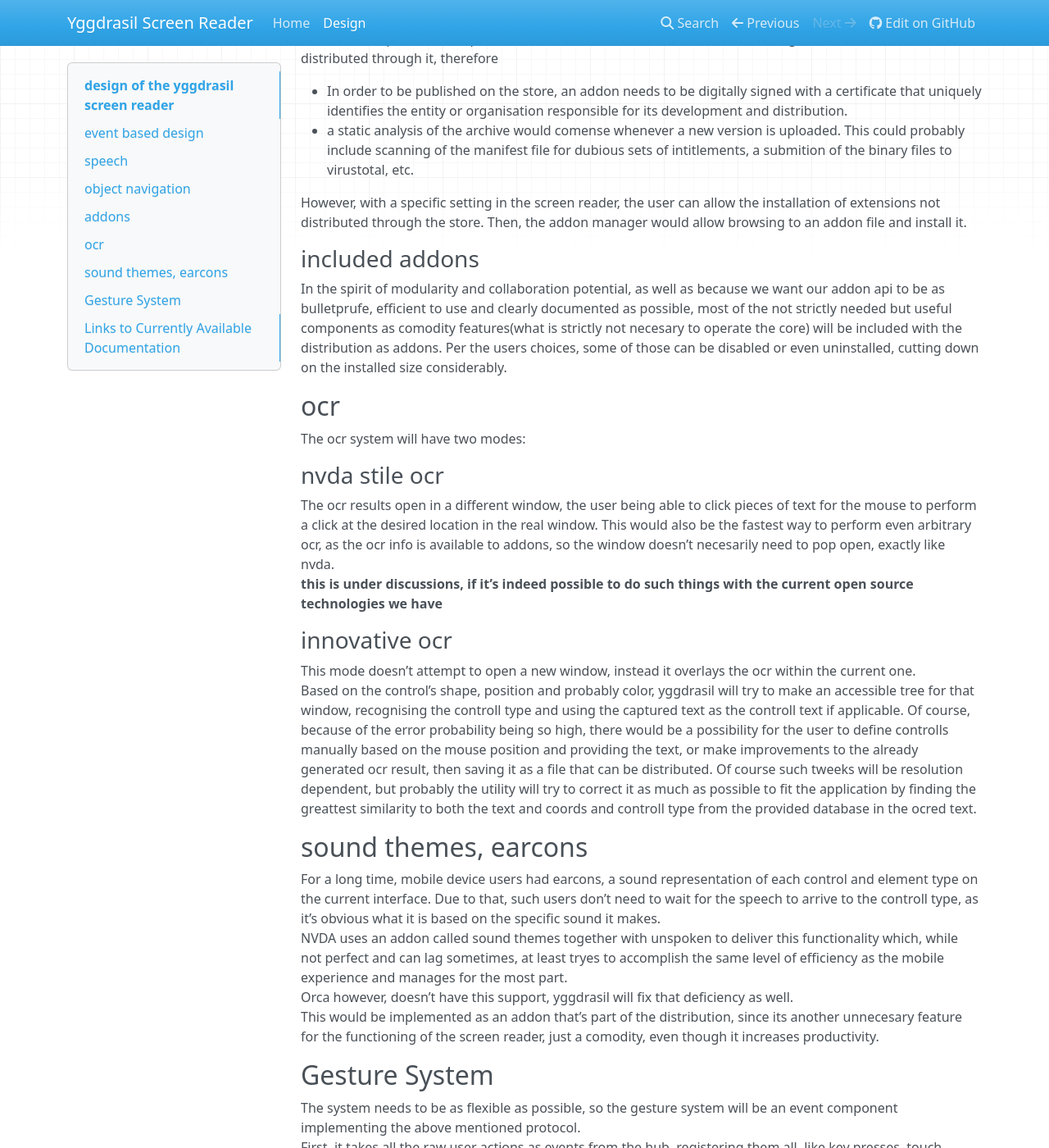
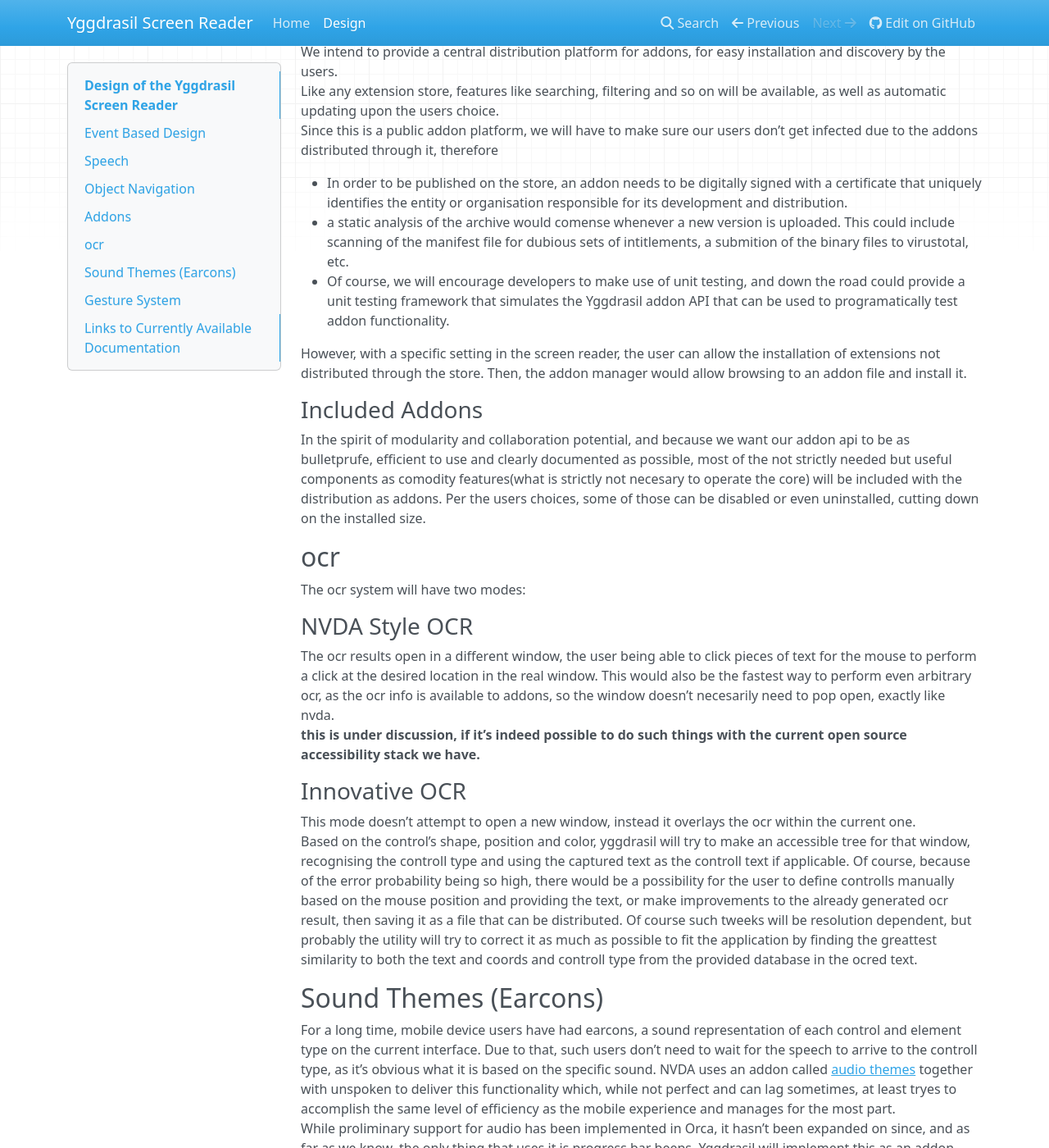
Before and after one commit to brogar2000/site, an MkDocs documentation site: the page built from docs/design-document.md, in a window 1280 px wide and 1400 px high, scrolled down 2039 px. Shown: the whole window at 82% size. Built offline with MkDocs 1.6.1, drawn with Linux system fonts in a browser that asks for light colours; nearby versions of some CDN libraries; some of the changed text lies outside the part shown.

Commit message:
More minor grammatical fixes and clarifications in the design doc.

```diff
--- a/docs/design-document.md
+++ b/docs/design-document.md
@@ -1,104 +1,117 @@
-# design of the yggdrasil screen reader
+# Design of the Yggdrasil Screen Reader
 
-## event based design
+## Event Based Design
 
-Since [node.js](https://nodejs.org/en/) was introduced to the market, the web server space enjoyed more scalable and responsive systems, that's because of its endorsing of an event driven development, where every system is loosly coupled to one another, where asyncronous programming, events and messages govern the program flow, therefore making traditional performance bottlenecks like disk i/o, database access and others nearly insignificant, since access to such resources is properly managed and interested parties are notified whenever such a resource is free to use.
-Inspired by this design, we decided to make the screen reader as much event based as possible. Eventually the goal is to be able to abstract away the event sources in interfaces implementable by other components, therefore paving the way for alternative input methods.
+Since [node.js](https://nodejs.org/en/) was introduced to the market, the web space has enjoyed more scalable and responsive systems, due to Node's event driven architecture, where every system is loosly coupled to one another, where asyncronous programming, events and messages govern the program flow, therefore making traditional performance bottlenecks like disk i/o, database access and others nearly insignificant, since access to such resources is properly managed and interested parties are notified whenever such a resource is free to use.
+Inspired by this design, we decided to make the screen reader as event based as possible. Eventually the goal is to be able to abstract away the event sources in interfaces implementable by other components, therefore paving the way for alternative input methods.
 For this to be doable, we'd need roughly the following to be implemented:
 
-an event manager(runs on the main thread)
+An event manager(runs on the main thread)
 
 : this is the central hub for events. From here, events are received by system services like at-spi, atk and so on, then propagated to the components interested in that particular event. Note: Each component should register with the hub for every event it wants to recieve.
-The event hub should also have a direct reference to the at-spi registry, as well as it should register for all the events the entire screen reader needs, then propagate them to the appropriate components. Running on another thread should not only be discouraged, but actively prohibited, for example by not implementing send and sync.
+The event hub should also reference the at-spi registry, and should register all the events the entire screen reader needs, then propagate them to the appropriate components. Running on another thread should not only be discouraged, but actively prohibited, for example by not implementing send and sync.
 
-component protocol(can run on multiple threads)
+Component protocol(can run on multiple threads)
 
 : this is the protocol every component should adhere to. It should include methods for sending and receiving events. Basically, every component should be thread-safe, the only way they communicate to the event hub being through a channel, for example rust's mpsc. The hub holds all the events in an array of data structures that, among other things, include the sending half of an mpsc channel for each of the registered components.
 
-keyboard/alternative input method component, UI component, speech component, etc
+Keyboard/alternative input method component, UI component, speech component, etc
 
 : specific implementations of the component protocol. Each component should deal with one, and only one, subsystem of the screen reader, sending proper events to the event hub for further propagation and handling by other systems if needed, for example the keyboard handler sends insert+q>goes to hub>goes to gesture manager>goes to quit>resource cleanup and quit program.
 
-## speech
+## Speech
 
 As we want to make sure our screen reader integrates with the linux ecosystem and the existing tools as much as possible, we decided we will use speech dispatcher as the speech platform
 
-Each speech related setting will be saved on a per screen reader, per user basis by default. However, we consider the possibility to include a utility that allows modification of the global speech dispatcher configuration. Note however, such a program would require root privileges for full functionality, otherwise it would only modify the user-specific speech dispatcher configuration.
-Also, though the default speech system would be speech dispatcher, we will try to make it possible to allow addons to define their own speech systems, though this would require special intitlements in the manifest.
+Each speech related setting will be saved on a per screen reader, per user basis by default. However, we consider the possibility to include a utility that allows modification of the global speech dispatcher configuration. Whether this is achievable depends on how stable the speech-dispatcher config format is, and if we can reverse engineer it or find some kind of formal spec. We can use the [nom crate][nom] to parse it.
 
-## object navigation
+[nom]: https://crates.io/crates/nom
 
-object navigation, like in NVDA for Windows, should follow the accessibility hierarchy as much as possible. This should be done in the way users of screen readers with such features expect, a left/right command to navigate to the previous/next ansester of the object in focus, up to go to the parent object(if any), down to go to the children of an object(if any).
+Though the default speech system will be speech dispatcher, we will try to make it possible to allow addons to define their own speech systems, though this is certainly lower priority, as writing a speech-dispatcher module is very easy and allows the synth to be used with other Linux tools.
 
-## addons
+## Object Navigation
 
-Note. This section needs improvement and more discussion, however these are the common guidelines so far
-Disclaimer, This section of the design document has concepts from the android app format(.apk.), as I think it's briliantly designed
-an addon, before installation, is a zip archive that's digitally signed to verify the author's authenticity. Also, it's composed of the following:
-a manifest file, named always manifest.json
+Like in NVDA for Windows, this should follow the accessibility hierarchy as much as possible.
+This should be done in the way users of screen readers with such features expect, a left/right command to navigate to the previous/next sibling of the object in focus, up to go to the parent object(if any), down to go to the children of an object(if any).
 
-: This defines the name of the addon, version, author, minimal ygdrassil version, capabilities, programming language(when applicable), documentation links or local documentation, etc.
+## Addons
+
+**Note:** This section needs improvement and more discussion, however these are the ideas and plans so far
+
+This section of the design document has concepts from the android app format(.apk.), as I think it's briliantly designed
+
+an addon, before installation, is a zip archive that's digitally signed to verify the author's authenticity. It is composed of the following:
+
+A manifest file, named always manifest.json
+
+: Defines metadata about the addon, such as its name, version, author, minimal Ygdrassil version, capabilities, programming language, documentation links or local documentation, etc.
 
 The addon bundle
 
-: this is the code of the addon itself.
+: The code of the addon itself.
 depending on the language declared in the manifest, the addon will be searched in the following locations within the archive
 
-* for lua addons, it will be searched in lib/$addon_name.lua. The addon will be loaded through the lua module mechanism, a.k.a require.
-* for C or rust addons, it will be searched in lib/$target_tripple/lib$addon_name.so. This will be loaded through the dynamic linkage procedures in linux.
+    * for lua addons, it will be searched in lib/$addon_name.lua. The addon will be loaded through the lua module mechanism, a.k.a require.
+    * for C or rust addons, it will be searched in lib/$target_tripple/lib$addon_name.so. This will be loaded through the dynamic linkage procedures in linux.
 
-note. When the manifest file specifies a language that's not one of the official languages, for example the C language or another language that calls C bindings, the user will be warned that installing of this extension can cause harm to the system, since it's written in an unsafe/unsupported language.
+**Note:** We may allow addons to be written in other languages, such as C, using a custom addon subsystem that could be installed as an addon itself. However, installing such addons will warn the user that they could cause Yggdrasil to become unstable due to things like memory leaks or segmentation faults, and that we are not responsible for these crashes, which should be reported to the addon developers. This arrises from the fact that addons run in the same process as Yggdrasil, so if one crashes, it could bring Yggdrasil down with it. Languages that are memory safe, such as Rust, or garbage collected languages like Lua, won't produce a warning, as the risk of them crashing the entire screen reader are much lower, if not zero.
 
-### distributions of addons
+### Addon Distribution
 
 We intend to provide a central distribution platform for addons, for easy installation and discovery by the users.
 Like any extension store, features like searching, filtering and so on will be available, as well as automatic updating upon the users choice.
 Since this is a public addon platform, we will have to make sure our users don't get infected due to the addons distributed through it, therefore
 
-* In order to be published on the store, an addon needs to be digitally signed with a certificate that uniquely identifies the entity or organisation responsible for its development and distribution.
-* a static analysis of the archive would comense whenever a new version is uploaded. This could probably include scanning of the manifest file for dubious sets of intitlements, a submition of the binary files to virustotal, etc.
+- In order to be published on the store, an addon needs to be digitally signed with a certificate that uniquely identifies the entity or organisation responsible for its development and distribution.
+- a static analysis of the archive would comense whenever a new version is uploaded. This could include scanning of the manifest file for dubious sets of intitlements, a submition of the binary files to virustotal, etc.
+- Of course, we will encourage developers to make use of unit testing, and down the road could provide a unit testing framework that simulates the Yggdrasil addon API that can be used to programatically test addon functionality.
 
 However, with a specific setting in the screen reader, the user can allow the installation of extensions not distributed through the store. Then, the addon manager would allow browsing to an addon file and install it.
 
-### included addons
+### Included Addons
 
-In the spirit of modularity and collaboration potential, as well as because  we want our addon api to be as bulletprufe, efficient to use and clearly documented as possible, most of the not strictly needed but useful components as comodity features(what is strictly not necesary to operate the core) will be included with the distribution as addons. Per the users choices, some of those can be disabled or even uninstalled, cutting down on the installed size considerably.
+In the spirit of modularity and collaboration potential, and because we want our addon api to be as bulletprufe, efficient to use and clearly documented as possible, most of the not strictly needed but useful components as comodity features(what is strictly not necesary to operate the core) will be included with the distribution as addons. Per the users choices, some of those can be disabled or even uninstalled, cutting down on the installed size.
 
 ## ocr
 
 The ocr system will have two modes:
 
-### nvda stile ocr
+### NVDA Style OCR
 
 The ocr results open in a different window, the user being able to click pieces of text for the mouse to perform a click at the desired location in the real window. This would also be the fastest way to perform even arbitrary ocr, as the ocr info is available to addons, so the window doesn't necesarily need to pop open, exactly like nvda.
-**this is under discussions, if it's indeed possible to do such things with the current open source technologies we have**
+**this is under discussion, if it's indeed possible to do such things with the current open source accessibility stack we have.**
 
-### innovative ocr
+### Innovative OCR
 
 This mode doesn't attempt to open a new window, instead it overlays the ocr within the current one.
-Based on the control's shape, position and probably color, yggdrasil will try to make an accessible tree for that window, recognising the controll type and using the captured text as the controll text if applicable. Of course, because of the error probability being so high, there would be a possibility for the user to define controlls manually based on the mouse position and providing the text, or make improvements to the already generated ocr result, then saving it as a file that can be distributed. Of course such tweeks will be resolution dependent, but probably the utility will try to correct it as much as possible to fit the application by finding the greattest similarity to both the text and coords and controll type from the provided database in the ocred text.
+Based on the control's shape, position and color, yggdrasil will try to make an accessible tree for that window, recognising the controll type and using the captured text as the controll text if applicable. Of course, because of the error probability being so high, there would be a possibility for the user to define controlls manually based on the mouse position and providing the text, or make improvements to the already generated ocr result, then saving it as a file that can be distributed. Of course such tweeks will be resolution dependent, but probably the utility will try to correct it as much as possible to fit the application by finding the greattest similarity to both the text and coords and controll type from the provided database in the ocred text.
 
-## sound themes, earcons
+## Sound Themes (Earcons)
 
-For a long time, mobile device users had earcons, a sound representation of each control and element type on the current interface. Due to that, such users don't need to wait for the speech to arrive to the controll type, as it's obvious what it is based on the specific sound it makes.
-NVDA uses an addon called sound themes together with unspoken to deliver this functionality which, while not perfect and can lag sometimes, at least tryes to accomplish the same level of efficiency as the mobile experience and manages for the most part.
-Orca however, doesn't have this support, yggdrasil will fix that deficiency as well.
-This would be implemented as an addon that's part of the distribution, since its another unnecesary feature for the functioning of the screen reader, just a comodity, even though it increases productivity.
+For a long time, mobile device users have had earcons, a sound representation of each control and element type on the current interface. Due to that, such users don't need to wait for the speech to arrive to the controll type, as it's obvious what it is based on the specific sound.
+NVDA uses an addon called [audio themes][audio-themes-nvda-addon] together with unspoken to deliver this functionality which, while not perfect and can lag sometimes, at least tryes to accomplish the same level of efficiency as the mobile experience and manages for the most part.
+While proliminary support for audio has been implemented in Orca, it hasn't been expanded on since, and as far as we know, the only thing that uses it is progress bar beeps.
+Yggdrasil will implement this as an addon that's part of the distribution, since its another unnecesary feature for the functioning of the screen reader, even though it increases productivity.
+Eventually, it would also be nice to support positional audio for earcons, so the user knows where the control they're interacting is on screen.
+
+[audio-themes-nvda-addon]: https://addons.nvda-project.org/addons/AudioThemes.en.html
 
 ## Gesture System
 
 The system needs to be as flexible as possible, so the gesture system will be an event component implementing the above mentioned protocol.
-First, it takes all the raw user actions as events from the hub, registering them all, like key presses, touch gestures and other user-generated commands through alternative input methods. Then, it reads the gestures configuration file, or maybe database. When it finds the gesture corresponding to the event it got from the hub, it reads the action for that, constructs the appropriate event, sending it to the event hub to be processed and dispatched to the correct component.
+First, it takes all the raw user actions as events from the hub, registering them all, like key presses, touch gestures and other user-generated commands through alternative input methods.
+Then, it reads the gestures configuration file, or maybe database.
+When it finds the gesture corresponding to the event it got from the hub, it reads the action for that, constructs the appropriate event, sending it to the event hub to be processed and dispatched to the correct component.
 
 ## Links to Currently Available Documentation
 
-* [at-spi API documentation](https://www.manpagez.com/html/libatspi/libatspi-2.10.1/ch01.php)
-* [at-spi general overview](https://www.freedesktop.org/wiki/Accessibility/AT-SPI2/), with several links.
-* [at-spi examples](https://github.com/infapi00/at-spi2-examples), including Javascript, C and Python.
-* [Examples using exclusively py-atspi2](https://www.freedesktop.org/wiki/Accessibility/PyAtSpi2Example/), the human-generated bindings, not the ones generated via object introspection.
-* [Rust bindings for at-spi](https://github.com/mcb2003/atspi-rs)
-* [Rust bindings to speech dispatcher, speech-dispatcher-sys](https://crates.io/crates/speech-dispatcher-sys/0.5.2). Bindings autogenerated with rust-bindgen, written by nolan
-* [speech-dispatcher library documentation](http://htmlpreview.github.io/?https://github.com/brailcom/speechd/blob/master/doc/speech-dispatcher.html).
-* [The Speech Synthesis Interface Protocol (SSIP) API documentation](http://htmlpreview.github.io/?https://github.com/brailcom/speechd/blob/master/doc/ssip.html).
-* [Liblouis bindings for rust](https://github.com/whentze/liblouis-rust), for braille tables and multiple braille codes, including those for the majority of languages
-* [Libbrlapi reference manual](https://brltty.app/doc/Manual-BrlAPI/English/BrlAPI.html).
+- [at-spi API documentation](https://www.manpagez.com/html/libatspi/libatspi-2.10.1/ch01.php)
+- [at-spi general overview](https://www.freedesktop.org/wiki/Accessibility/AT-SPI2/), with several links.
+- [at-spi examples](https://github.com/infapi00/at-spi2-examples), including Javascript, C and Python.
+- [Examples using exclusively py-atspi2](https://www.freedesktop.org/wiki/Accessibility/PyAtSpi2Example/), the human-generated bindings, not the ones generated via object introspection.
+- [Rust bindings for at-spi](https://github.com/mcb2003/atspi-rs)
+- [Rust bindings to speech dispatcher, speech-dispatcher-sys](https://crates.io/crates/speech-dispatcher-sys/0.5.2). Bindings autogenerated with rust-bindgen, written by nolan
+- [speech-dispatcher library documentation](http://htmlpreview.github.io/?https://github.com/brailcom/speechd/blob/master/doc/speech-dispatcher.html).
+- [The Speech Synthesis Interface Protocol (SSIP) API documentation](http://htmlpreview.github.io/?https://github.com/brailcom/speechd/blob/master/doc/ssip.html).
+- [Liblouis bindings for rust](https://github.com/whentze/liblouis-rust), for braille tables and multiple braille codes, including those for the majority of languages
+- [Libbrlapi reference manual](https://brltty.app/doc/Manual-BrlAPI/English/BrlAPI.html).
```
